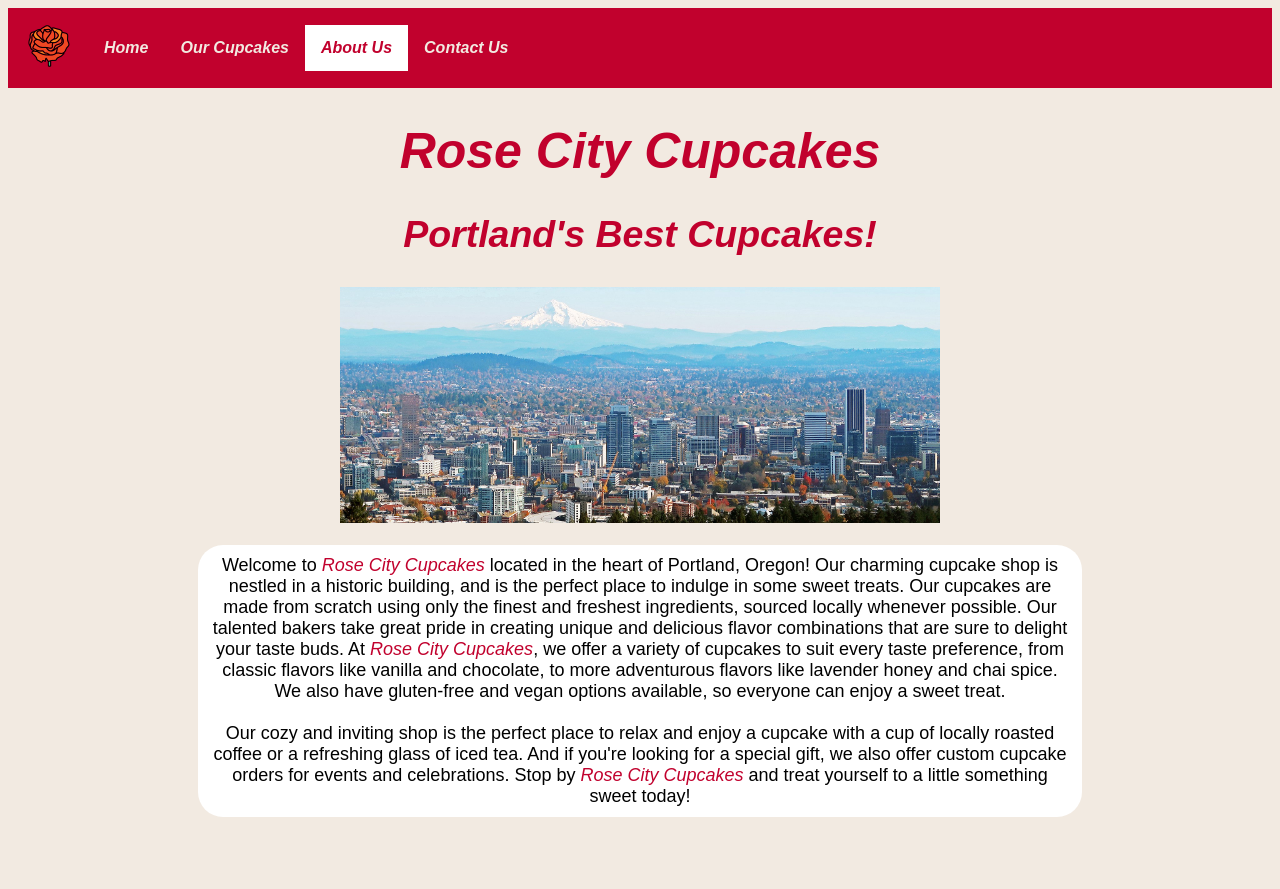
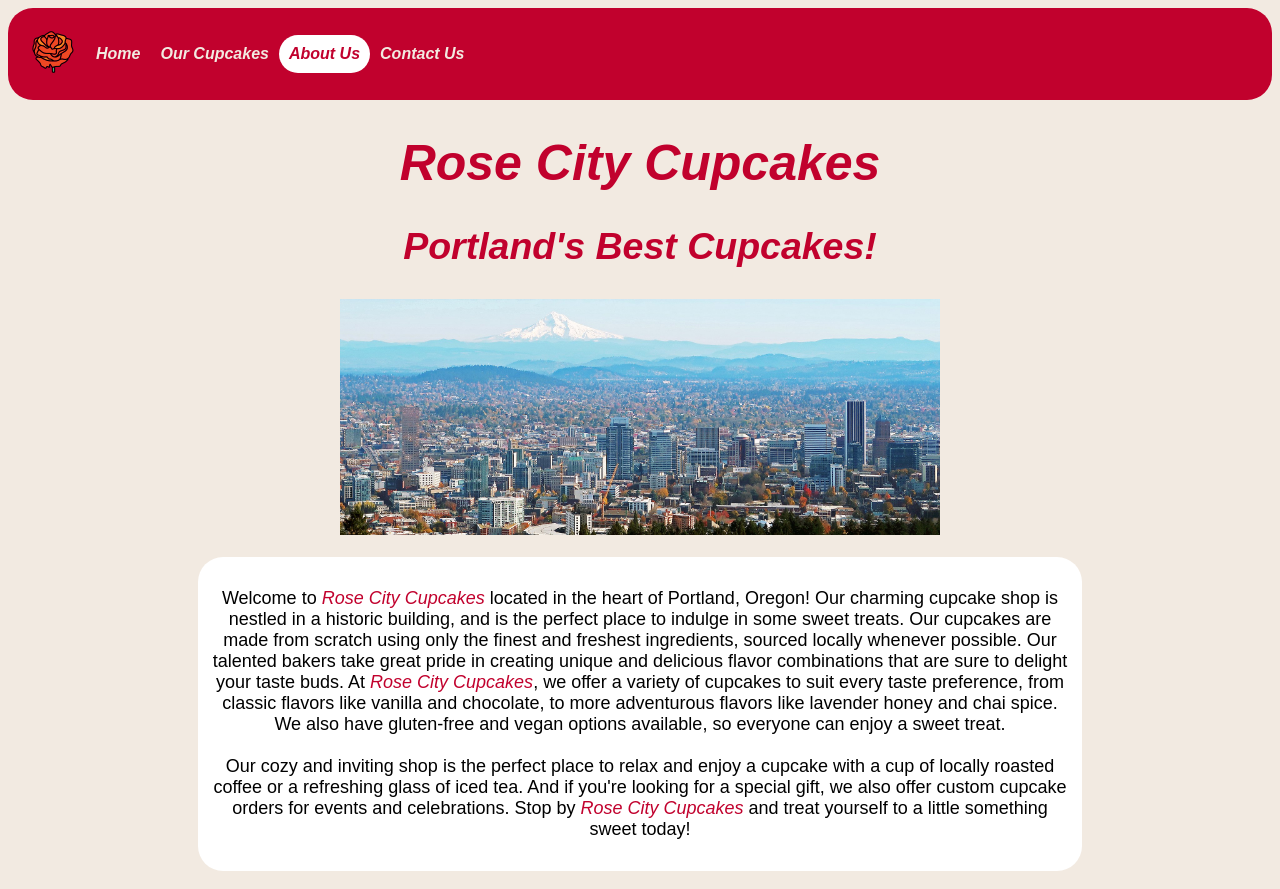
Before and after one commit to MarcusKyung/cupcake-shop-website, a plain HTML site: page about-us.html in a window 1280 px wide. Before the commit the page ends 835 px from the top, so only its background shows below. Drawn offline with Linux system fonts and the light colour scheme.

Commit message:
add styling and typo fixes

```diff
--- a/about-us.html
+++ b/about-us.html
@@ -27,7 +27,7 @@
     <div><img src="images/PDX.jpg" alt="pdx skyline" width="600px"></div>
   </div>
   <div class="body-text">
-    <p class="content">Welcome to <span class="fancy">Rose City Cupcakes</span> located in the heart of Portland, Oregon! Our charming cupcake shop is nestled in a historic building, and is the perfect place to indulge in some sweet treats. Our cupcakes are made from scratch using only the finest and freshest ingredients, sourced locally whenever possible. Our talented bakers take great pride in creating unique and delicious flavor combinations that are sure to delight your taste buds. At <span class="fancy">Rose City Cupcakes</span>, we offer a variety of cupcakes to suit every taste preference, from classic flavors like vanilla and chocolate, to more adventurous flavors like lavender honey and chai spice. We also have gluten-free and vegan options available, so everyone can enjoy a sweet treat. <br><br> Our cozy and inviting shop is the perfect place to relax and enjoy a cupcake with a cup of locally roasted coffee or a refreshing glass of iced tea. And if you're looking for a special gift, we also offer custom cupcake orders for events and celebrations. Stop by <span class="fancy">Rose City Cupcakes</span> and treat yourself to a little something sweet today!</p>
+    <p class="content"><br>Welcome to <span class="fancy">Rose City Cupcakes</span> located in the heart of Portland, Oregon! Our charming cupcake shop is nestled in a historic building, and is the perfect place to indulge in some sweet treats. Our cupcakes are made from scratch using only the finest and freshest ingredients, sourced locally whenever possible. Our talented bakers take great pride in creating unique and delicious flavor combinations that are sure to delight your taste buds. At <span class="fancy">Rose City Cupcakes</span>, we offer a variety of cupcakes to suit every taste preference, from classic flavors like vanilla and chocolate, to more adventurous flavors like lavender honey and chai spice. We also have gluten-free and vegan options available, so everyone can enjoy a sweet treat. <br><br> Our cozy and inviting shop is the perfect place to relax and enjoy a cupcake with a cup of locally roasted coffee or a refreshing glass of iced tea. And if you're looking for a special gift, we also offer custom cupcake orders for events and celebrations. Stop by <span class="fancy">Rose City Cupcakes</span> and treat yourself to a little something sweet today!<br><br></p>
   </div>
 </body>
 </html>
--- a/css/styles.css
+++ b/css/styles.css
@@ -10,6 +10,8 @@ body {
   overflow: hidden;
   font-style: italic;
   font-weight: bold;
+  border-radius: 25px;
+  padding: 10px;
 }
 
 .topnav a {
@@ -19,6 +21,8 @@ body {
   padding: 14px 16px;
   text-decoration: none;
   font-size: 100%;
+  border-radius: 25px;
+  padding: 10px;
 }
 
 .topnav a:hover {
```
Also changed, not shown: contact-us.html (+0 -1 lines).
